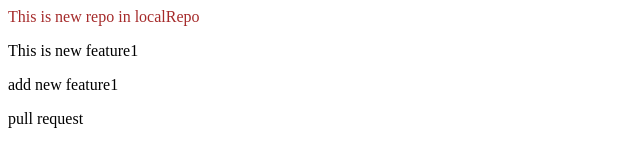
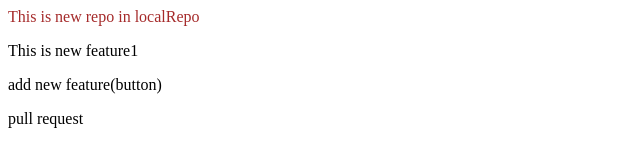
Before and after one commit to Bhoomi-github/localRepo, a plain HTML site: page index.html in a window 1280 px wide. Shown: the full height of the page, 0-640 px from the left. Drawn offline with Linux system fonts and the light colour scheme.

Commit message:
add button

```diff
--- a/index.html
+++ b/index.html
@@ -2,5 +2,5 @@
 
 </p>
 <p>This is new feature1</p>
-<p>add new feature1</p>
+<p>add new feature(button)</p>
 <p>pull request</p>
```
